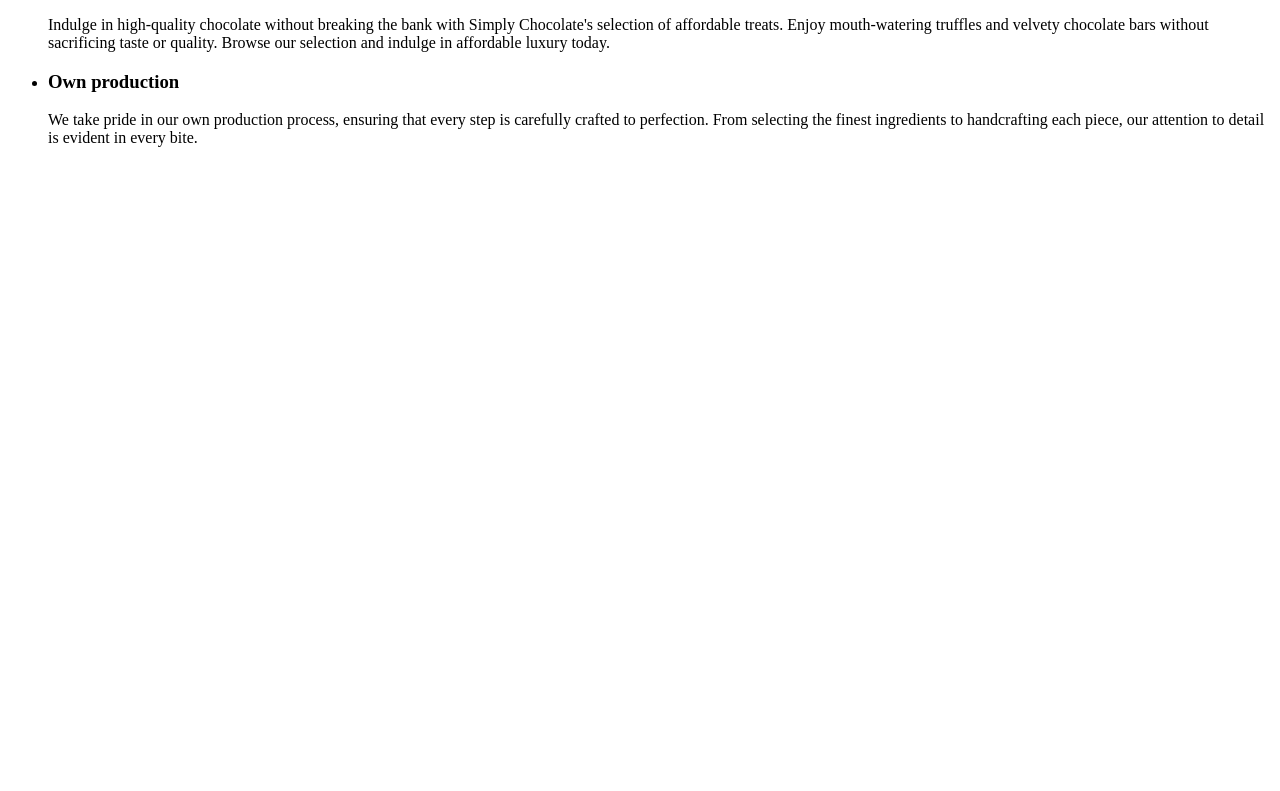
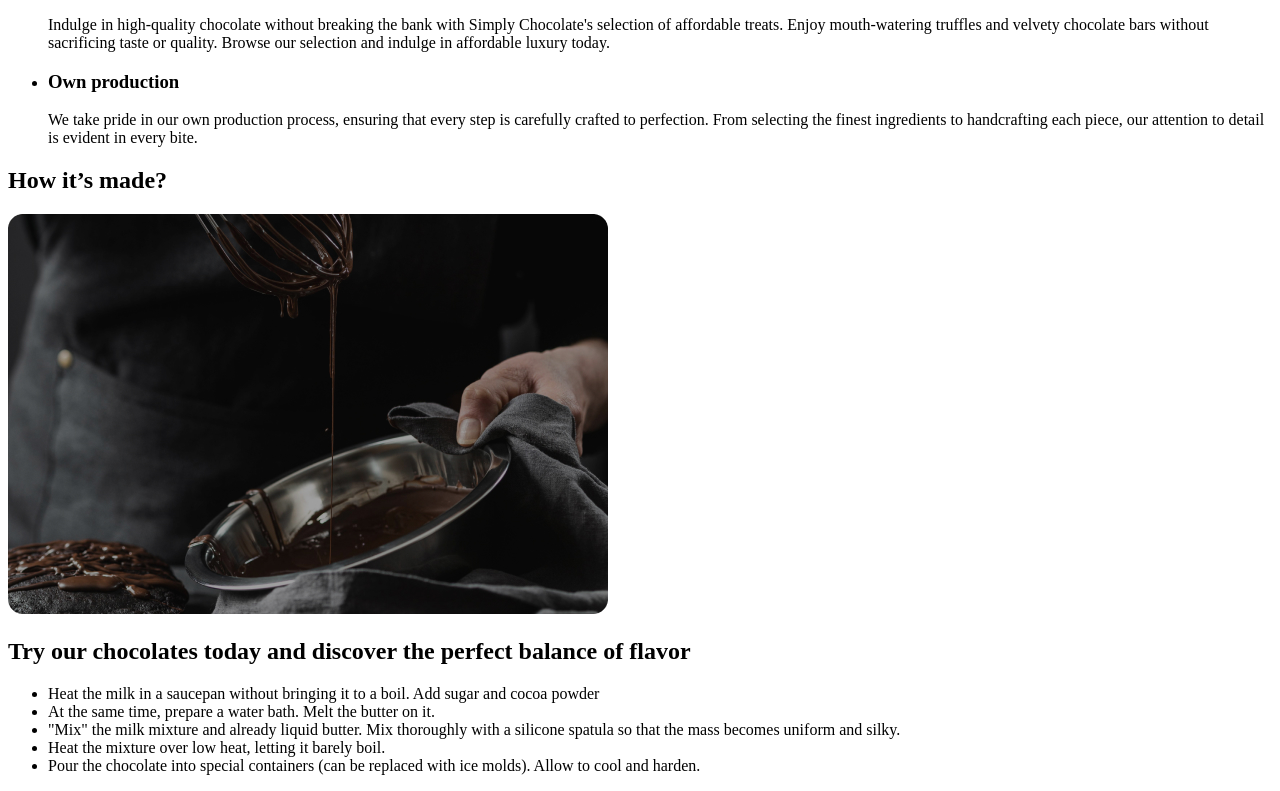
Before and after one commit to ASkypka/65-prac, a plain HTML site: page index.html in a window 1280 px wide. Shown: the part 539-1330 px from the top of the page. Before the commit the page ends 800 px from the top, so only its background shows below. Drawn offline with Linux system fonts and the light colour scheme.

Commit message:
section4

```diff
--- a/index.html
+++ b/index.html
@@ -76,6 +76,33 @@
           </li>
         </ul>
       </section>
+      <!-- Секція 4 -->
+      <section>
+        <h1>How it’s made?</h1>
+        <img src="./images/image-section4.jpg" alt="chocolate production" width:
+        600px; height: 400px;/>
+        <h2>
+          Try our chocolates today and discover the perfect balance of flavor
+        </h2>
+        <ul>
+          <li>
+            Heat the milk in a saucepan without bringing it to a boil. Add sugar
+            and cocoa powder
+          </li>
+          <li>
+            At the same time, prepare a water bath. Melt the butter on it.
+          </li>
+          <li>
+            "Mix" the milk mixture and already liquid butter. Mix thoroughly
+            with a silicone spatula so that the mass becomes uniform and silky.
+          </li>
+          <li>Heat the mixture over low heat, letting it barely boil.</li>
+          <li>
+            Pour the chocolate into special containers (can be replaced with ice
+            molds). Allow to cool and harden.
+          </li>
+        </ul>
+      </section>
     </main>
   </body>
 </html>
```
Also changed, not shown: images/image-section4.jpg (added).
